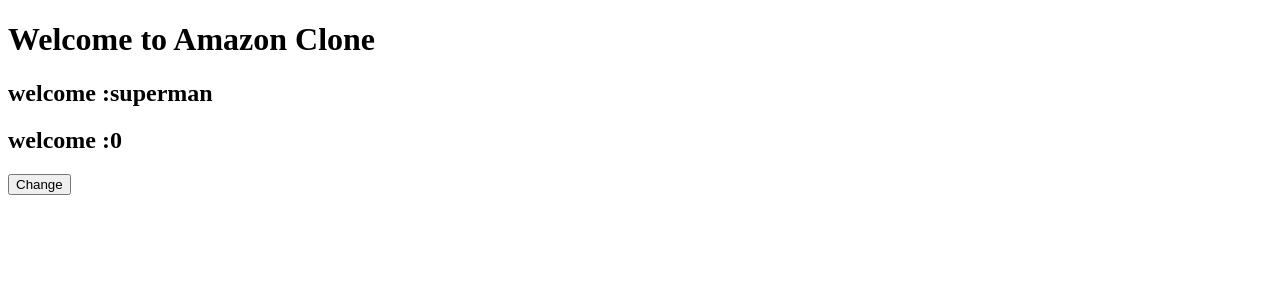
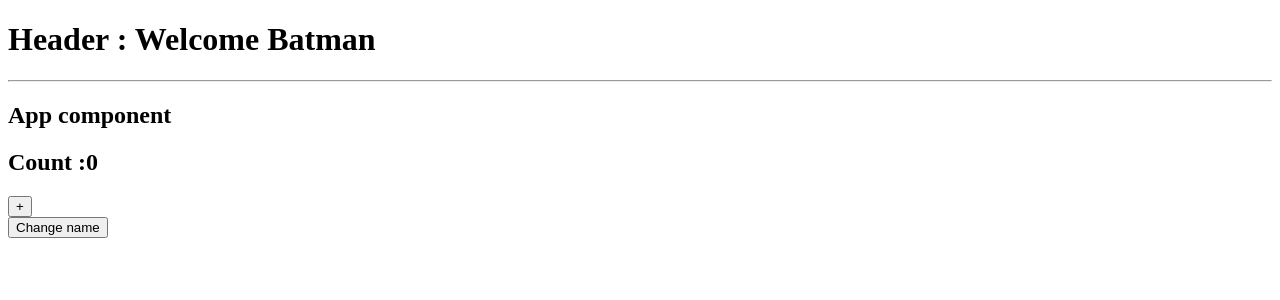
Before and after one commit to yogeshOzaDeanInfotech/amazonclone, a React (Vite) app: page / in a window 1280 px wide. Shown: the top 300 px of the page. Built offline with nearby package versions, Linux system fonts and the light colour scheme.

Commit message:
passing props and pure component  code

```diff
--- a/src/App.jsx
+++ b/src/App.jsx
@@ -1,5 +1,5 @@
 import React from "react";
-
+import Header from "./Header";
 
 // class component is a statefull component
 class App extends React.Component{
@@ -7,17 +7,19 @@
     super();
     this.state ={
       count : 0,
-      name : "superman"
+      name : "Batman"
     }
   }
 
   render(){
     return(
       <div>
-        <h1>Welcome to Amazon Clone</h1>
-        <h2>welcome :{this.state.name} </h2>
-        <h2>welcome :{this.state.count} </h2>
-        <button onClick={()=> this.setState({name : "spiderman", count : 20})}>Change</button>
+        <Header  name = {this.state.name} />
+        <h2>App component</h2>
+        <h2>Count :{this.state.count} </h2>
+        <button onClick={()=> this.setState({count : this.state.count + 1})}>+</button>
+        <br />
+        <button onClick={()=> this.setState({name : "superman"})}>Change name</button>
       </div>
     )
   }
--- /dev/null
+++ b/src/Header.jsx
@@ -0,0 +1,19 @@
+import React from "react";
+
+class Header extends React.PureComponent {
+
+    constructor(props){
+        super(props);
+    }
+    render() {
+        console.log("header re-rendered")
+        return (
+            <div>
+                <h1>Header : Welcome {this.props.name}</h1>
+                <hr />
+            </div>
+        );
+    }
+}
+
+export default Header;
```
